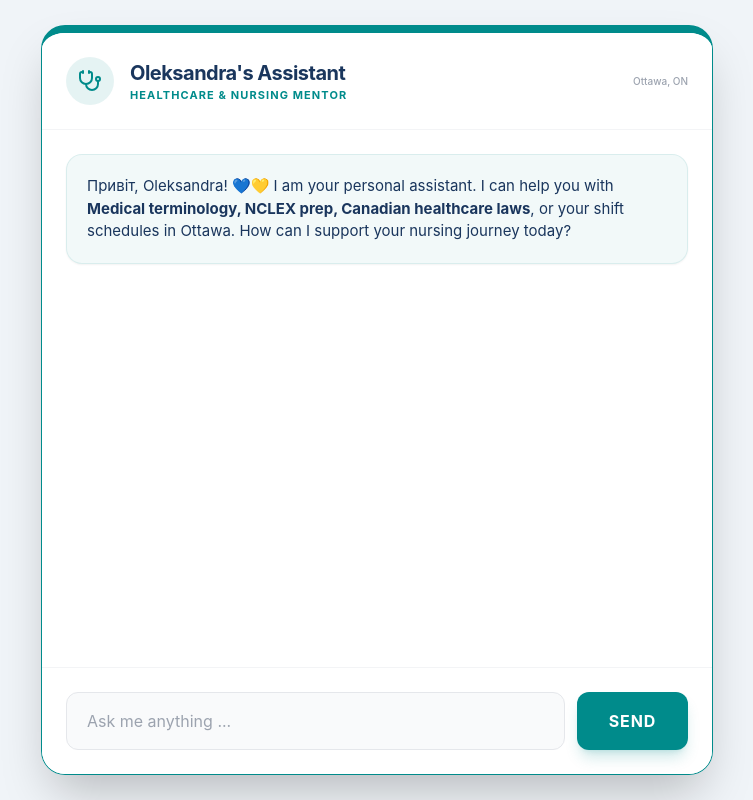
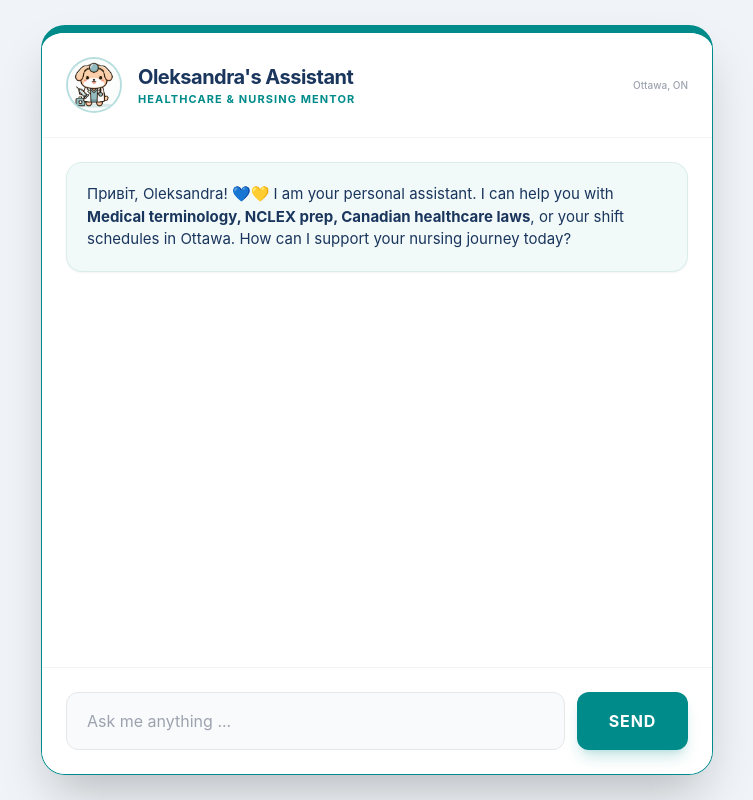
Before and after one commit to bao-daika/Oleksandra-s-Assistant, a website: page index.html in a window 1280 px wide. Shown: the whole page, without its empty margins (263-1016 px from the left). Drawn offline with nearby package versions, Linux system fonts and the light colour scheme.

Commit message:
Add files via upload

```diff
--- a/index.html
+++ b/index.html
@@ -18,8 +18,8 @@
     <div class="medical-glass w-full max-w-2xl h-[750px] rounded-3xl overflow-hidden shadow-2xl flex flex-col border-t-8 border-[#008b8b]">
         <div class="bg-white p-6 flex items-center justify-between border-b border-gray-100">
             <div class="flex items-center gap-4">
-                <div class="w-12 h-12 bg-[#008b8b]/10 rounded-full flex items-center justify-center text-[#008b8b]">
-                    <i data-lucide="stethoscope" class="w-6 h-6"></i>
+                <div class="w-14 h-14 bg-[#008b8b]/10 rounded-full overflow-hidden flex items-center justify-center border-2 border-[#008b8b]/20">
+                    <img src="dog_doctor.png" alt="Dog Doctor" class="w-full h-full object-cover">
                 </div>
                 <div>
                     <h1 class="text-xl font-bold tracking-tight text-[#1a365d]">Oleksandra's Assistant</h1>
@@ -28,7 +28,6 @@
             </div>
             <div class="text-right hidden sm:block text-gray-400 text-[10px] font-medium">
                 <p>Ottawa, ON</p>
-
             </div>
         </div>
 
```
Also changed, not shown: dog_doctor.png (added).
